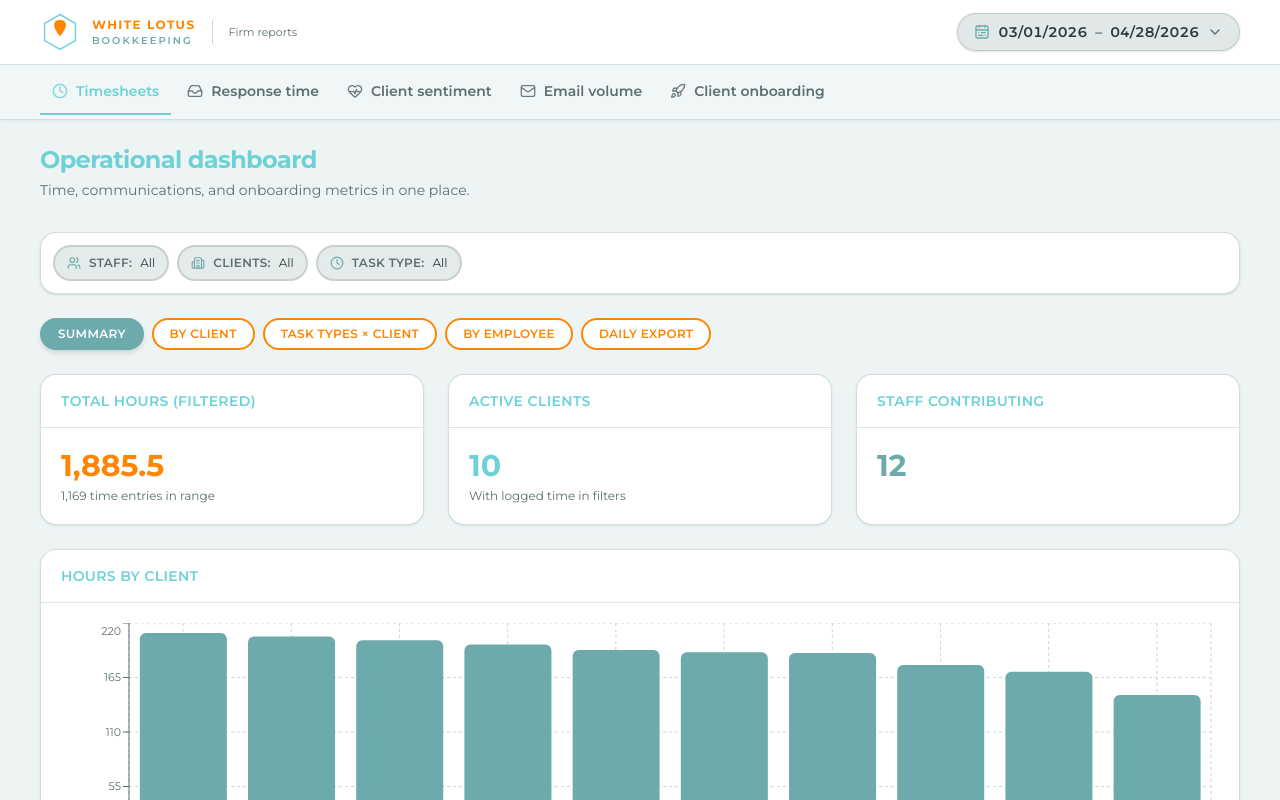
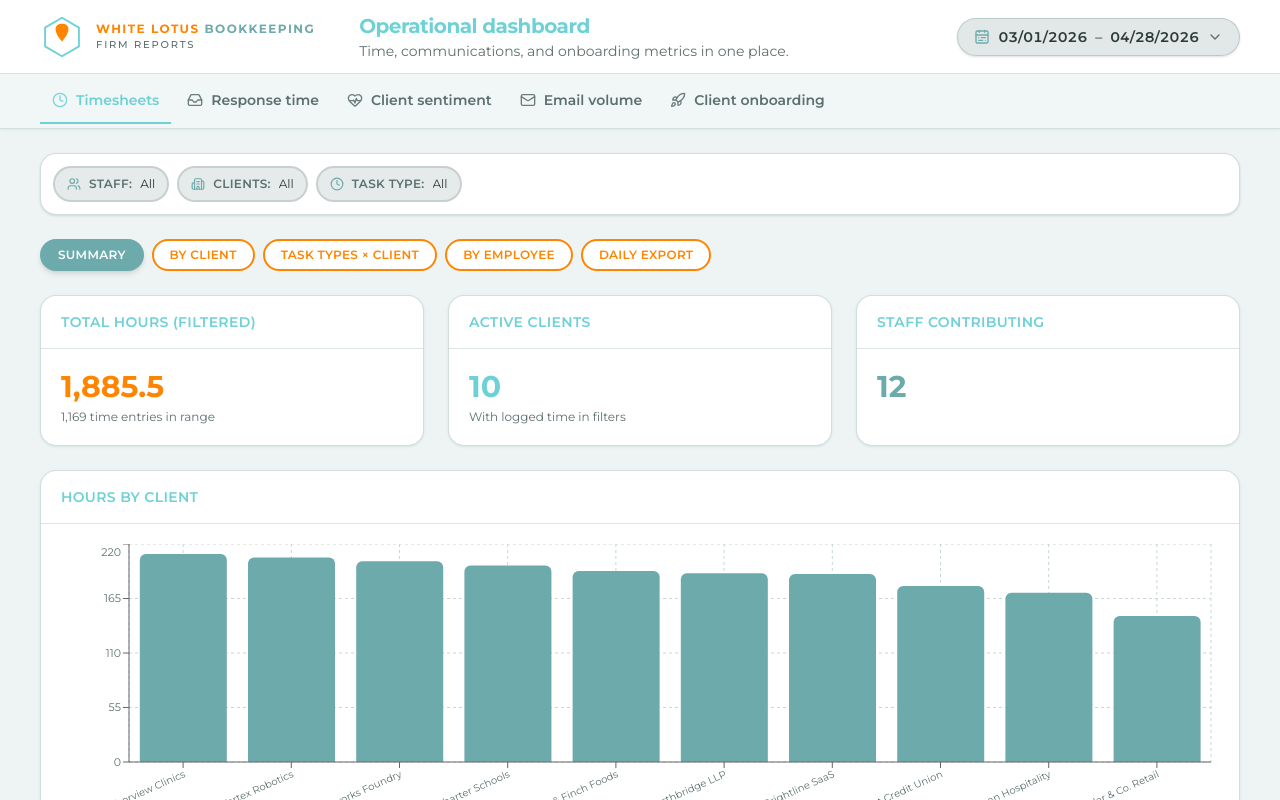
Before and after one commit to rikusato0/ClickupDashboardDemo, a React (Vite) app: page / in a window 1280 px wide. Shown: the top 800 px of the page. Built offline with nearby package versions, Linux system fonts and the light colour scheme.

Commit message:
Update index.html to use a single SVG favicon and refactor App component to incorporate BrandLogo for improved header layout and styling. Enhanced text formatting for better readability in the header section.

```diff
--- a/index.html
+++ b/index.html
@@ -2,9 +2,7 @@
 <html lang="en">
   <head>
     <meta charset="UTF-8" />
-    <link rel="icon" type="image/png" sizes="32x32" href="/icon32.png" />
-    <link rel="icon" type="image/png" sizes="48x48" href="/icon48.png" />
-    <link rel="apple-touch-icon" sizes="128x128" href="/icon128.png" />
+    <link rel="icon" href="/white-lotus-mark.svg" type="image/svg+xml" />
     <meta name="viewport" content="width=device-width, initial-scale=1.0" />
     <link rel="preconnect" href="https://fonts.googleapis.com" />
     <link rel="preconnect" href="https://fonts.gstatic.com" crossorigin />
--- a/src/App.tsx
+++ b/src/App.tsx
@@ -40,6 +40,7 @@ import {
   type TimeEntry,
   weeklyEmailVolume,
 } from './data/mockDashboard'
+import { BrandLogo } from './components/BrandLogo'
 import { DateRangePicker } from './components/DateRangePicker'
 import { FilterMultiSelect } from './components/FilterMultiSelect'
 import { eachDayOfInterval, format, parseISO } from 'date-fns'
@@ -374,29 +375,25 @@ export default function App() {
   return (
     <div className="flex min-h-svh flex-col text-wl-ink">
       <header className="sticky top-0 z-40 border-b border-wl-surface/50 bg-wl-card shadow-sm shadow-wl-teal-muted/10">
-        <div className="flex flex-wrap items-center justify-between gap-4 px-4 py-3 sm:px-6 lg:px-10">
-          <div className="flex min-w-0 flex-wrap items-center gap-4">
-            <div className="flex min-w-0 items-center gap-3">
-              <img
-                src="/white-lotus-mark.svg"
-                alt=""
-                width={40}
-                height={40}
-                className="h-10 w-10 shrink-0 object-contain"
-                decoding="async"
-              />
-              <div className="min-w-0">
-                <div className="font-display text-xs font-bold tracking-[0.12em] text-wl-orange">
-                  WHITE LOTUS
-                </div>
-                <div className="text-[10px] font-semibold uppercase tracking-[0.2em] text-wl-teal-muted">
-                  Bookkeeping
-                </div>
-              </div>
+        <div className="flex flex-wrap items-center gap-x-5 gap-y-4 px-4 py-3 sm:px-6 lg:px-10">
+          <div className="flex shrink-0 items-center gap-3">
+            <BrandLogo className="h-11 w-11 shrink-0" />
+            <div className="min-w-0 leading-tight">
+              <p className="font-display text-[11px] font-bold tracking-[0.12em] sm:text-xs">
+                <span className="text-wl-orange">WHITE LOTUS</span>{' '}
+                <span className="text-wl-teal-muted">BOOKKEEPING</span>
+              </p>
+              <p className="mt-0.5 text-[10px] font-medium uppercase tracking-[0.18em] text-wl-ink-muted">
+                Firm reports
+              </p>
             </div>
-            <span className="hidden h-6 w-px bg-wl-surface/60 sm:block" aria-hidden />
-            <p className="hidden text-[11px] text-wl-ink-muted sm:block">
-              Firm reports
+          </div>
+          <div className="min-w-0 flex-1 basis-[min(100%,18rem)] px-0 sm:px-2 lg:basis-0 lg:px-6">
+            <h1 className="font-display text-lg font-bold tracking-tight text-wl-teal sm:text-xl">
+              Operational dashboard
+            </h1>
+            <p className="mt-0.5 text-xs leading-snug text-wl-ink-muted sm:max-w-xl sm:text-sm">
+              Time, communications, and onboarding metrics in one place.
             </p>
           </div>
           <DateRangePicker
@@ -408,7 +405,7 @@ export default function App() {
             }}
             baselineFrom={BASELINE_FROM}
             baselineTo={BASELINE_TO}
-            className="shrink-0"
+            className="ml-auto w-full min-w-0 shrink-0 sm:w-auto"
           />
         </div>
         <div className="border-t border-wl-surface/40 bg-wl-page/80 px-4 sm:px-6 lg:px-10">
@@ -443,15 +440,6 @@ export default function App() {
       </header>
 
       <main className="min-w-0 flex-1 px-4 py-6 sm:px-6 lg:px-10">
-        <header className="mb-8">
-          <h1 className="font-display text-xl font-bold tracking-tight text-wl-teal sm:text-2xl">
-            Operational dashboard
-          </h1>
-          <p className="mt-1 max-w-2xl text-sm text-wl-ink-muted">
-            Time, communications, and onboarding metrics in one place.
-          </p>
-        </header>
-
         {nav === 'timesheets' && (
           <div className="space-y-6">
             <div className="flex flex-wrap gap-2 rounded-2xl border border-wl-surface/50 bg-wl-card p-3 shadow-sm">
--- /dev/null
+++ b/src/components/BrandLogo.tsx
@@ -0,0 +1,29 @@
+/** Vector mark ships with the bundle so the header never depends on a missing static file. */
+
+export function BrandLogo({ className }: { className?: string }) {
+  return (
+    <svg
+      xmlns="http://www.w3.org/2000/svg"
+      viewBox="0 0 48 48"
+      fill="none"
+      className={className}
+      aria-hidden
+    >
+      <path
+        stroke="#6ed1d6"
+        strokeWidth={2}
+        strokeLinejoin="round"
+        d="M24 3 42.5 13.75v20.5L24 45 5.5 34.25v-20.5L24 3z"
+      />
+      <path
+        fill="#FF8500"
+        d="M24 29c4.5-5 7.5-10.5 7-14.5-.4-3.2-2.6-5-7-5s-6.6 1.8-7 5c-.5 4 2.5 9.5 7 14.5Z"
+      />
+      <path
+        fill="#FF8500"
+        fillOpacity={0.85}
+        d="m24 14-4 8 4 6 4-8-4-6Z"
+      />
+    </svg>
+  )
+}
```
